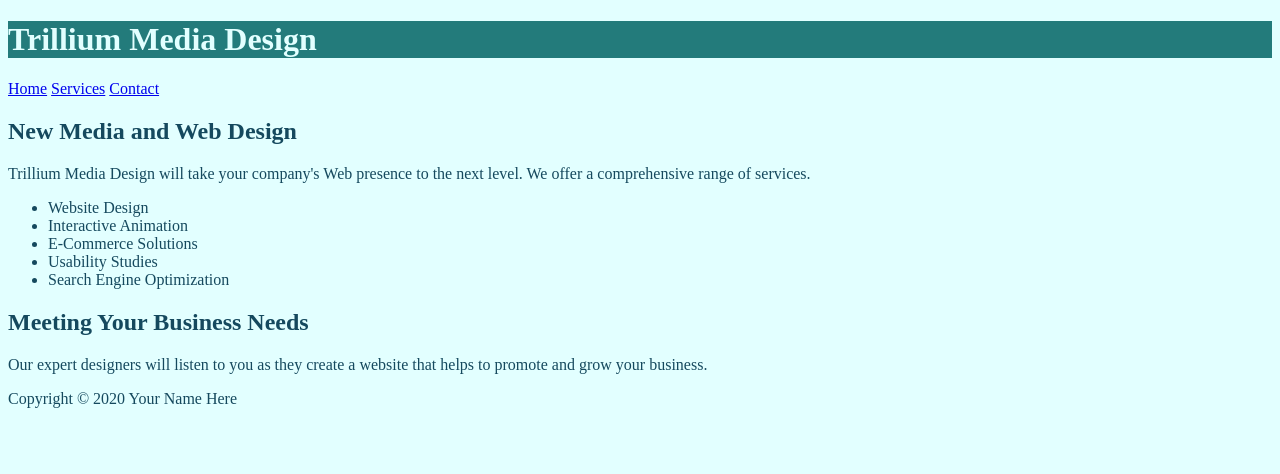
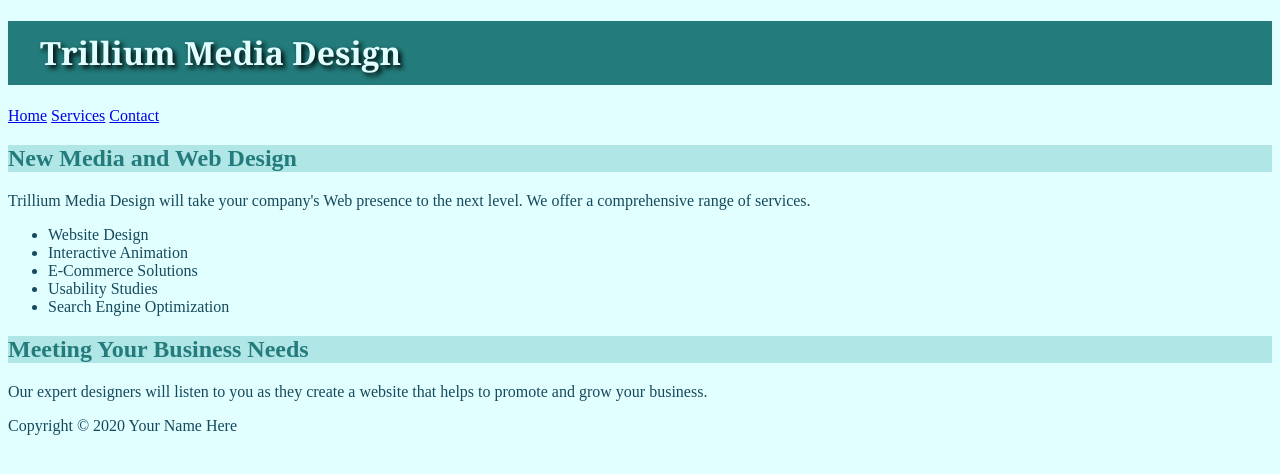
Before and after one commit to Nora-lol/Chap3_5prac, a plain HTML site: page index.html in a window 1280 px wide. Drawn offline with Linux system fonts and the light colour scheme.

Commit message:
Update index.html

```diff
--- a/index.html
+++ b/index.html
@@ -5,10 +5,12 @@
 <meta charset="utf-8">
 <style>
  body {background-color: #E2FFFF; color: #15495E;}
- h1 {background-color: #237B7B; color: #E2FFFF;}
-  line-height: 200%;
- text-indent: 1em;
- text-shadow: 3px 3px 5px #000000; }
+ h1 {background-color: #237B7B; color: #E2FFFF;
+  color: #E2FFFF;
+   font-family: Georgia, "Times New Roman", serif;
+     line-height: 200%;
+     text-indent: 1em;
+     text-shadow: 3px 3px 5px #000000; }
  h2 {background-color: #B0E6E6; color: #237B7B;}
 </style>
 </head>
```
